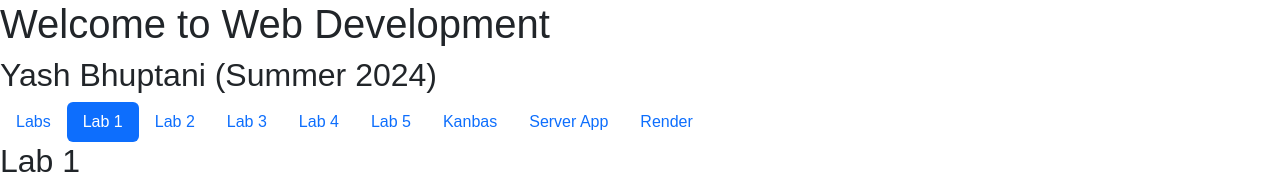
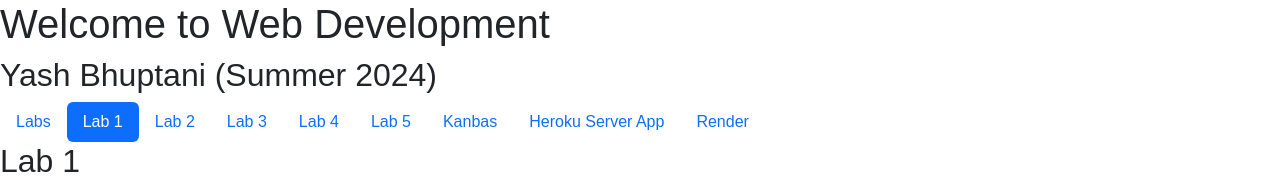
Before and after one commit to Yashb0299/kanbas-react-web-app, a React (Create React App) app: page /#/Labs/Lab1 in a window 1280 px wide. Shown: the top 192 px of the page. Built offline with nearby package versions, Linux system fonts and the light colour scheme; no server answers.

Commit message:
first commit

```diff
--- a/src/Labs/TOC.tsx
+++ b/src/Labs/TOC.tsx
@@ -45,12 +45,12 @@ export default function TOC() {
                 </a>
             </li>
             <li className="nav-item">
-                <a id="wd-github" href={"https://github.com/Yashb0299/kanbas-react-web-app/tree/a5"} className="nav-link">
-                    Server App
+                <a id="wd-github" href={"https://kanbas-node-server-app1-16e922ba90bb.herokuapp.com/"} className="nav-link">
+                    Heroku Server App
                 </a>
             </li>
             <li className="nav-item">
-                <a id="wd-github" href={"https://kanbas-node-server-app-gda7.onrender.com"} className="nav-link">
+                <a id="wd-github" href={"https://kanbas-node-server-app-au65.onrender.com/"} className="nav-link">
                     Render
                 </a>
             </li>
```
